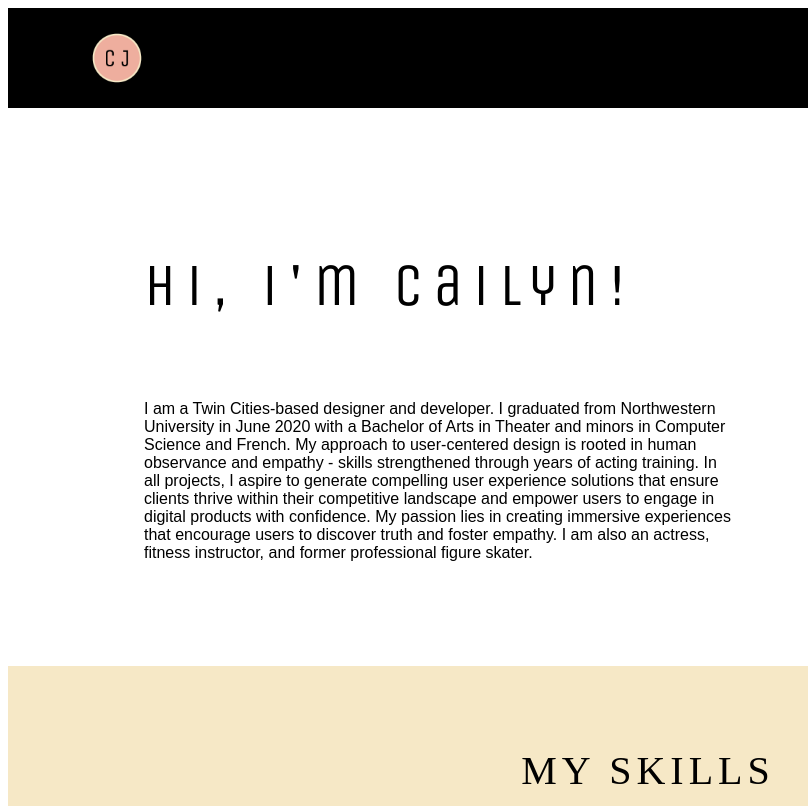
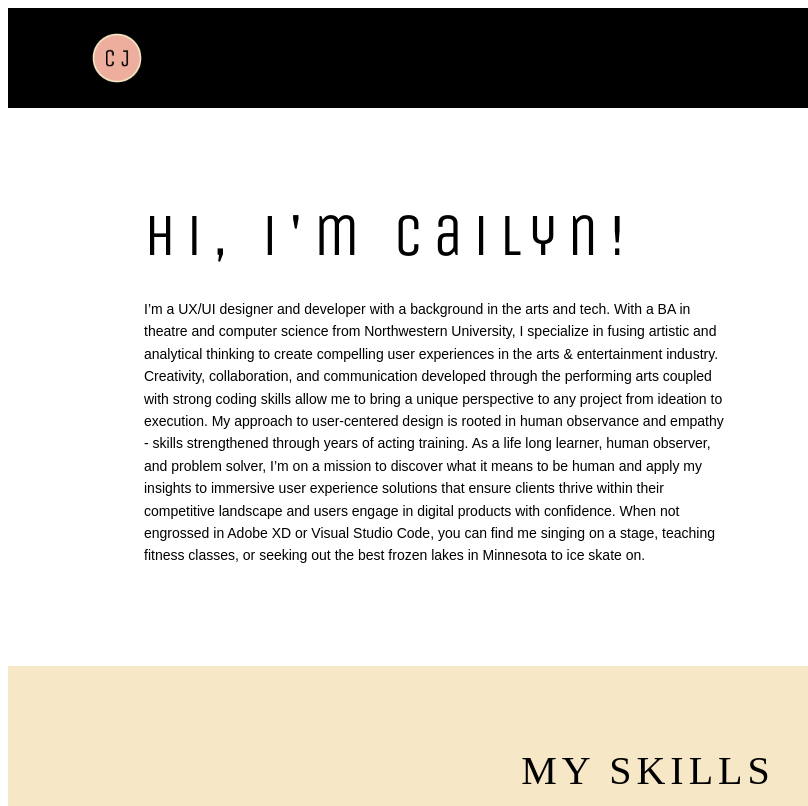
Before and after one commit to cailynjohnson/UX_UI_HW_18, a plain HTML site: page about.html in a window 1280 px wide. Shown: the top 806 px of the page, 0-808 px from the left. Drawn offline with nearby package versions, Linux system fonts and the light colour scheme; grey boxes are pictures that could not be loaded; a web font is replaced by a local one.

Commit message:
About content change

```diff
--- a/about.html
+++ b/about.html
@@ -31,7 +31,10 @@
         <div class="about-container">
             <div class="bio has-margin-right">
                 <h2 id="display">hi, i'm cailyn!</h2>
-                <p>I am a Twin Cities-based designer and developer. I graduated from Northwestern University in June 2020 with a Bachelor of Arts in Theater and minors in Computer Science and French.  My approach to user-centered design is rooted in human observance and empathy - skills strengthened through years of acting training. In all projects, I aspire to generate compelling user experience solutions that ensure clients thrive within their competitive landscape and empower users to engage in digital products with confidence. My passion lies in creating immersive experiences that encourage users to discover truth and foster empathy. I am also an actress, fitness instructor, and former professional figure skater.</p>
+                <p>I’m a UX/UI designer and developer with a background in the arts and tech. With a BA in theatre and computer science from Northwestern University, I specialize in fusing artistic and analytical thinking to create compelling user experiences in the arts & entertainment industry.
+                    Creativity, collaboration, and communication developed through the performing arts coupled with strong coding skills allow me to bring a unique perspective to any project from ideation to execution.
+                    My approach to user-centered design is rooted in human observance and empathy - skills strengthened through years of acting training. As a life long learner, human observer, and problem solver, I’m on a mission to discover what it means to be human and apply my insights to immersive user experience solutions that ensure clients thrive within their competitive landscape and users engage in digital products with confidence.
+                    When not engrossed in Adobe XD or Visual Studio Code, you can find me singing on a stage, teaching fitness classes, or seeking out the best frozen lakes in Minnesota to ice skate on.</p>
             </div>
             <div class="photo">
                 <img class="headshot" src="images/Headshot.png">
--- a/css/main.scss
+++ b/css/main.scss
@@ -12,6 +12,11 @@ ul {
 
 a {
     text-decoration: none;
+}
+
+p {
+    font-size: 14px;
+    line-height: 1.6
 }
 
 img {
@@ -155,6 +160,7 @@ img {
 
     #display {
         font-size: 60px;
+        margin: 0px;
     }
 }
 
@@ -202,6 +208,7 @@ img {
     display: flex;
     flex-direction: row;
     justify-content: center;
+    height: 50px;
 }
 
 .skills-icon {
@@ -209,6 +216,7 @@ img {
     width: 50px;
     position: relative;
     left: 20%;
+    top: 20%;
     z-index: 100;
 }
 
@@ -241,7 +249,6 @@ footer ul {
     flex-direction: row;
     justify-content: space-between;
     align-items: center;
-    padding: 0px 40px;
 }
 
 
@@ -339,4 +346,5 @@ h4 {
     display: inline-block;
     vertical-align: top;
     padding: 5px;
+    font-size: 14px;
 }
```
Also changed, not shown: index.html (+1 -1 lines), css/main.css, 1 other file.
